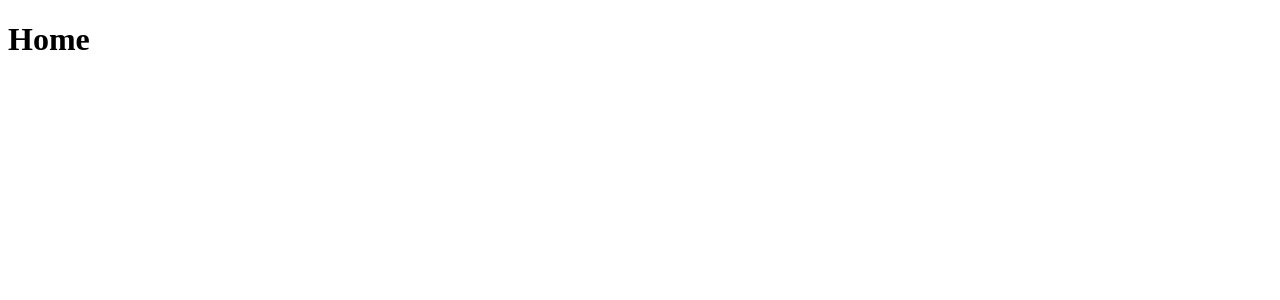
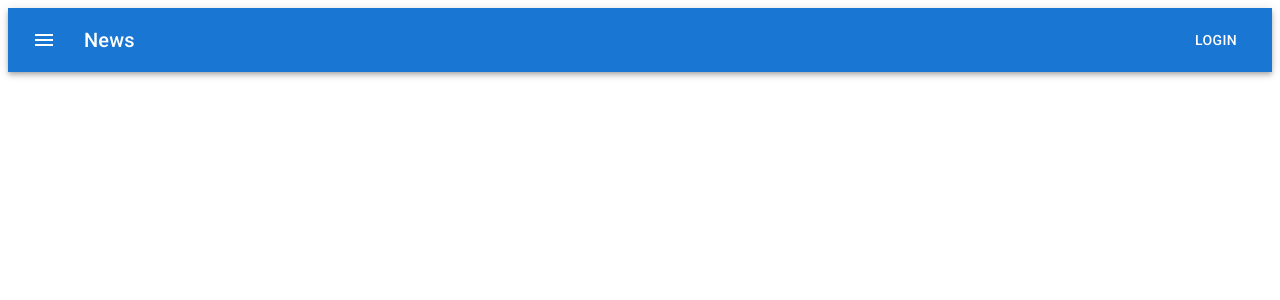
Before and after one commit to OBitencourt/my_app_test, a React (Create React App) app: page / in a window 1280 px wide. Shown: the top 300 px of the page. Built offline with nearby package versions, Linux system fonts and the light colour scheme.

Commit message:
adding header with material ui

```diff
--- a/package.json
+++ b/package.json
@@ -5,9 +5,9 @@
   "dependencies": {
     "@emotion/react": "^11.13.3",
     "@emotion/styled": "^11.13.0",
+    "@mui/icons-material": "^6.1.1",
     "@mui/material": "^6.1.1",
     "@testing-library/jest-dom": "^5.17.0",
-    "@testing-library/react": "^13.4.0",
     "@testing-library/user-event": "^13.5.0",
     "react": "^18.3.1",
     "react-dom": "^18.3.1",
@@ -40,7 +40,6 @@
     ]
   },
   "devDependencies": {
-    "@types/react-router-dom": "^5.3.3",
-    "@babel/plugin-proposal-private-property-in-object": "^5.3.3"
+    "@types/react-router-dom": "^5.3.3"
   }
 }
--- a/src/pages/Home.js
+++ b/src/pages/Home.js
@@ -1,7 +1,8 @@
+import Header from '../partials/Header'
 
 const Home = () => {
     return (
-        <h1>Home</h1>
+        <Header />
     )
 }
 
--- /dev/null
+++ b/src/partials/Header.js
@@ -0,0 +1,35 @@
+
+
+import AppBar from '@mui/material/AppBar';
+import Toolbar from '@mui/material/Toolbar';
+import Typography from '@mui/material/Typography';
+import Button from '@mui/material/Button';
+import IconButton from '@mui/material/IconButton';
+import MenuIcon from '@mui/icons-material/Menu';
+
+
+const Header = () => {
+
+    return (
+        <AppBar position="static">
+            <Toolbar>
+                <IconButton
+                    size="large"
+                    edge="start"
+                    color="inherit"
+                    aria-label="menu"
+                    sx={{ mr: 2 }}
+                >
+                    <MenuIcon />
+                </IconButton>
+                <Typography variant="h6" component="div" sx={{ flexGrow: 1 }}>
+                    News
+                </Typography>
+                <Button color="inherit">Login</Button>
+            </Toolbar>
+        </AppBar>
+
+    )
+}
+
+export default Header
```
Also changed, not shown: 2 other files (tests, documents, lock files or other folders).
